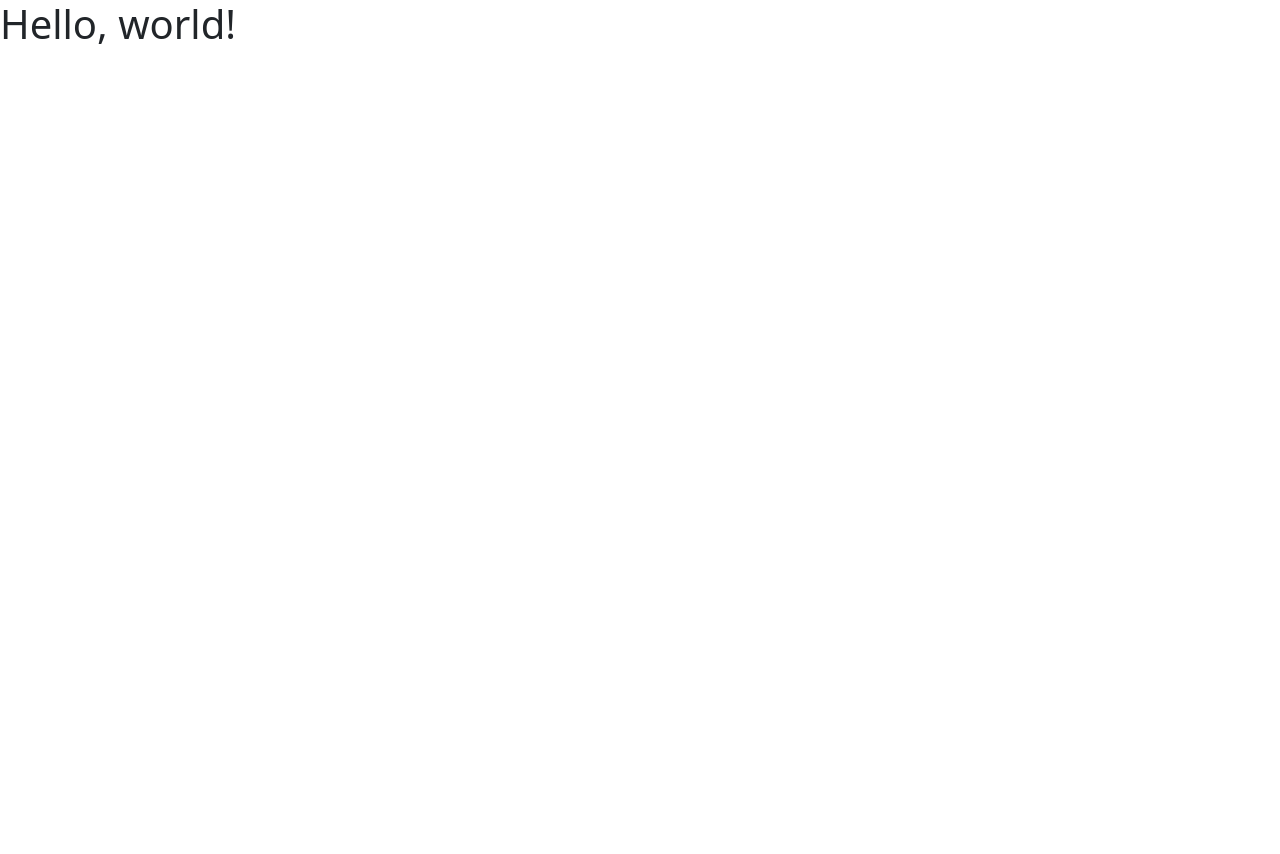
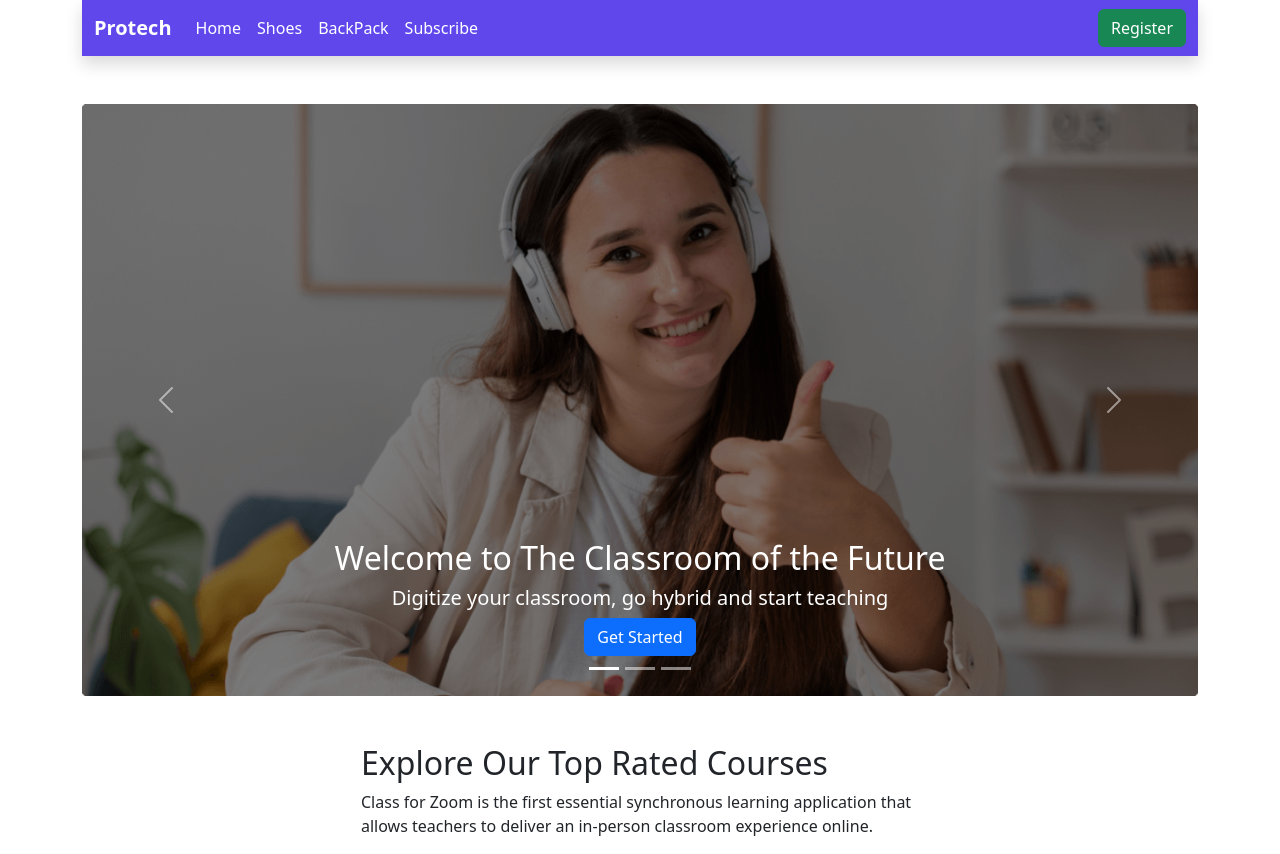
Before and after one commit to shakirmouri/edutech-digital-solution, a plain HTML site: page index.html in a window 1280 px wide. Before the commit the page ends 800 px from the top, so only its background shows below. Drawn offline with nearby package versions, Linux system fonts and the light colour scheme.

Commit message:
course info submitted

```diff
--- a/index.html
+++ b/index.html
@@ -5,9 +5,102 @@
     <meta name="viewport" content="width=device-width, initial-scale=1">
     <title>Edutech | Digital Solution</title>
     <link href="https://cdn.jsdelivr.net/npm/bootstrap@5.2.0/dist/css/bootstrap.min.css" rel="stylesheet" integrity="sha384-gH2yIJqKdNHPEq0n4Mqa/HGKIhSkIHeL5AyhkYV8i59U5AR6csBvApHHNl/vI1Bx" crossorigin="anonymous">
+    <link rel="stylesheet" href="styles/style.css">
   </head>
   <body>
-    <h1>Hello, world!</h1>
+    <!-- header started -->
+    <header class="container">
+      <!-- nav statred  -->
+      <nav class="navbar navbar-expand-lg nav-bg shadow mb-5">
+        <div class="container">
+          <a class="navbar-brand fw-bold text-white" href="#">Protech</a>
+          <button class="navbar-toggler text-white" type="button" data-bs-toggle="collapse" data-bs-target="#navbarSupportedContent" aria-controls="navbarSupportedContent" aria-expanded="false" aria-label="Toggle navigation">
+            <span class="navbar-toggler-icon"></span>
+          </button>
+          <div class="collapse navbar-collapse" id="navbarSupportedContent">
+            <ul class="navbar-nav me-auto mb-2 mb-lg-0">
+              <li class="nav-item">
+                <a class="nav-link active text-white" aria-current="page" href="#">Home</a>
+              </li>
+              <li class="nav-item">
+                <a class="nav-link text-white" href="#shoes">Shoes</a>
+              </li>
+              <li class="nav-item">
+                <a class="nav-link text-white" href="#backpack">BackPack</a>
+              </li>
+              <li class="nav-item">
+                <a class="nav-link text-white" href="#subscribe">Subscribe</a>
+              </li>
+            </ul>
+            <form class="d-flex" role="search">
+              <button class="btn btn-outline-success bg-success text-white" type="submit">Register</button>
+            </form>
+          </div>
+        </div>
+      </nav>
+      <!-- nav end  -->
+      <!-- image slider started  -->
+      <div>
+        <div id="carouselExampleCaptions" class="carousel slide mb-5" data-bs-ride="false">
+          <div class="carousel-indicators">
+            <button type="button" data-bs-target="#carouselExampleCaptions" data-bs-slide-to="0" class="active" aria-current="true" aria-label="Slide 1"></button>
+            <button type="button" data-bs-target="#carouselExampleCaptions" data-bs-slide-to="1" aria-label="Slide 2"></button>
+            <button type="button" data-bs-target="#carouselExampleCaptions" data-bs-slide-to="2" aria-label="Slide 3"></button>
+          </div>
+          <div class="carousel-inner">
+            <div class="carousel-item active">
+              <img src="images/cover/cover-1.png" class="d-block w-100 my-image" alt="...">
+              <div class="carousel-caption  d-md-block">
+                <h2>Welcome to The Classroom of the Future</h2>
+                <h5>Digitize your classroom, go hybrid and start teaching</h5>
+                <a class="btn btn-primary" href="#" role="button">Get Started</a>
+              </div>
+            </div>
+            <div class="carousel-item">
+              <img src="images/cover/cover-2.jpg" class="d-block w-100" alt="...">
+              <div class="carousel-caption  d-md-block">
+                <h2>Administrative Automation is Our Commitment </h2>
+                <h5>Automate Easier Every Learning Steps</h5>
+              </div>
+            </div>
+            <div class="carousel-item">
+              <img src="images/cover/cover-3.jpg" class="d-block w-100" alt="...">
+              <div class="carousel-caption d-md-block">
+                <h2>Faster Connection and Collaboration Between Sudents</h2>
+                <p></p>
+              </div>
+            </div>
+          </div>
+          <button class="carousel-control-prev" type="button" data-bs-target="#carouselExampleCaptions" data-bs-slide="prev">
+            <span class="carousel-control-prev-icon" aria-hidden="true"></span>
+            <span class="visually-hidden">Previous</span>
+          </button>
+          <button class="carousel-control-next" type="button" data-bs-target="#carouselExampleCaptions" data-bs-slide="next">
+            <span class="carousel-control-next-icon" aria-hidden="true"></span>
+            <span class="visually-hidden">Next</span>
+          </button>
+        </div>
+      </div>
+      <!-- image slider ends  -->
+    </header>
+    <!-- header end  -->
+    <!-- Main Started  -->
+    <main class="container">
+      <!-- courses info  -->
+     <section class="d-flex justify-content-center small-device ">
+      <div class="w-50" >
+       <h2>Explore Our Top Rated  Courses</h2>
+       <p>Class for Zoom is the first essential synchronous learning application that allows
+        teachers to deliver an in-person classroom experience online.</p>
+      </div>
+     </section>
+     <!-- courses Info Ends  -->
+     <!-- Course-content Start   -->
+     <section>
+
+     </section>
+    </main>
+    <!-- Main Ends  -->
     <script src="https://cdn.jsdelivr.net/npm/bootstrap@5.2.0/dist/js/bootstrap.bundle.min.js" integrity="sha384-A3rJD856KowSb7dwlZdYEkO39Gagi7vIsF0jrRAoQmDKKtQBHUuLZ9AsSv4jD4Xa" crossorigin="anonymous"></script>
   </body>
 </html>
--- /dev/null
+++ b/styles/style.css
@@ -0,0 +1,12 @@
+.nav-bg{
+    background-color: #6047EC;
+}
+.my-image{
+    filter: brightness(50%);
+}
+@media only screen and (max-width: 576px) {
+    smalk-device {
+      display: flex;
+      justify-content: center;
+    }
+  }
```
Also changed, not shown: images/logo.png (added), images/protech.png (added).
